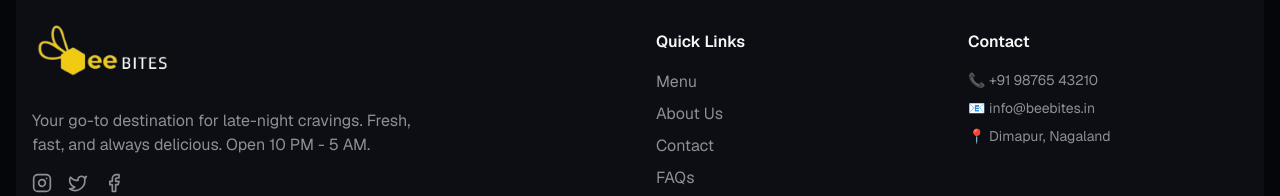
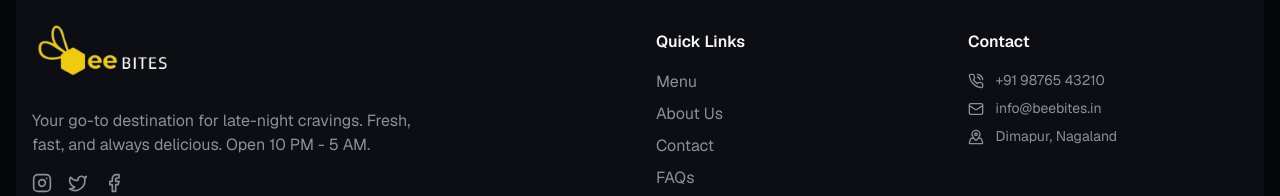
Before and after one commit to rjrahul007/beebites, a Next.js app: page / in a window 1280 px wide. Shown: the part 1348-1544 px from the top of the page. Built offline with nearby package versions, Linux system fonts and the light colour scheme; no server answers; the database is empty.

Commit message:
Update footer icons

```diff
--- a/components/footer.tsx
+++ b/components/footer.tsx
@@ -1,4 +1,12 @@
-import { Moon, Instagram, Twitter, Facebook } from "lucide-react";
+import {
+  Moon,
+  Instagram,
+  Twitter,
+  Facebook,
+  PhoneCallIcon,
+  Mail,
+  MapPinnedIcon,
+} from "lucide-react";
 import Image from "next/image";
 
 export function Footer() {
@@ -91,9 +99,17 @@ export function Footer() {
           <div>
             <h3 className="font-semibold text-card-foreground mb-4">Contact</h3>
             <ul className="space-y-2 text-muted-foreground text-sm">
-              <li>📞 +91 98765 43210</li>
-              <li>📧 info@beebites.in</li>
-              <li>📍 Dimapur, Nagaland</li>
+              <li className="hover:text-primary">
+                <PhoneCallIcon className="w-4 h-4 inline mr-2" /> +91 98765
+                43210
+              </li>
+              <li className="hover:text-primary">
+                <Mail className="w-4 h-4 inline mr-2" /> info@beebites.in
+              </li>
+              <li className="hover:text-primary">
+                <MapPinnedIcon className="w-4 h-4 inline mr-2" /> Dimapur,
+                Nagaland
+              </li>
             </ul>
           </div>
         </div>
```
